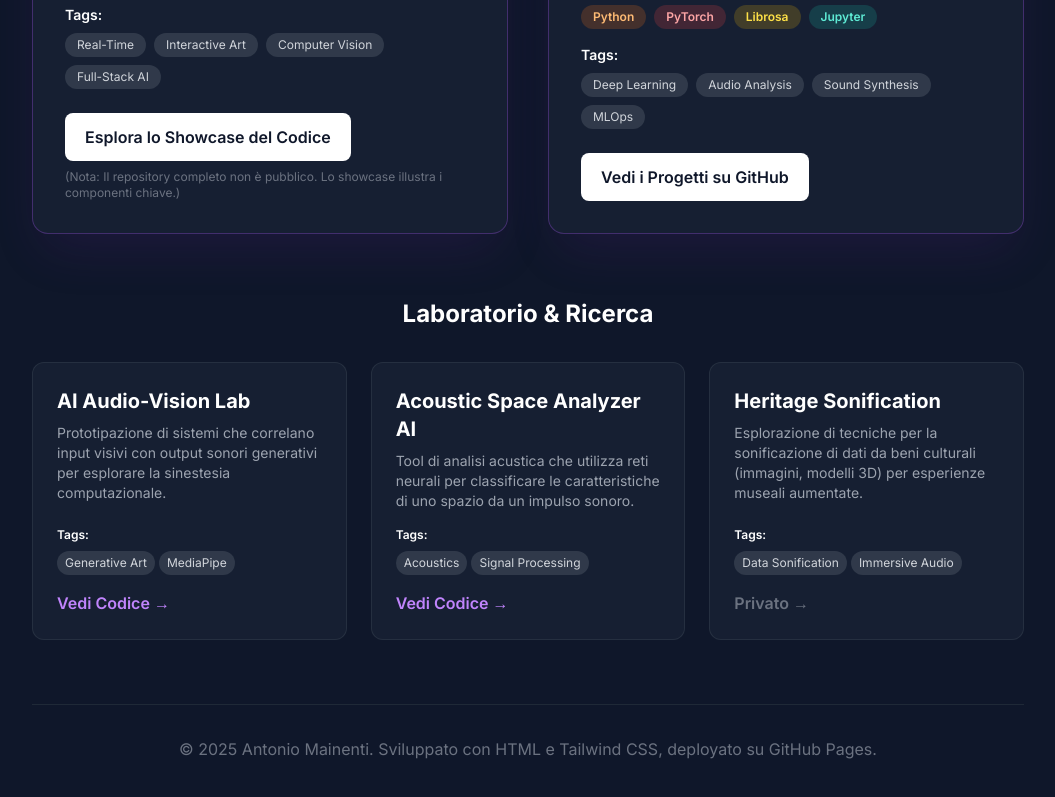
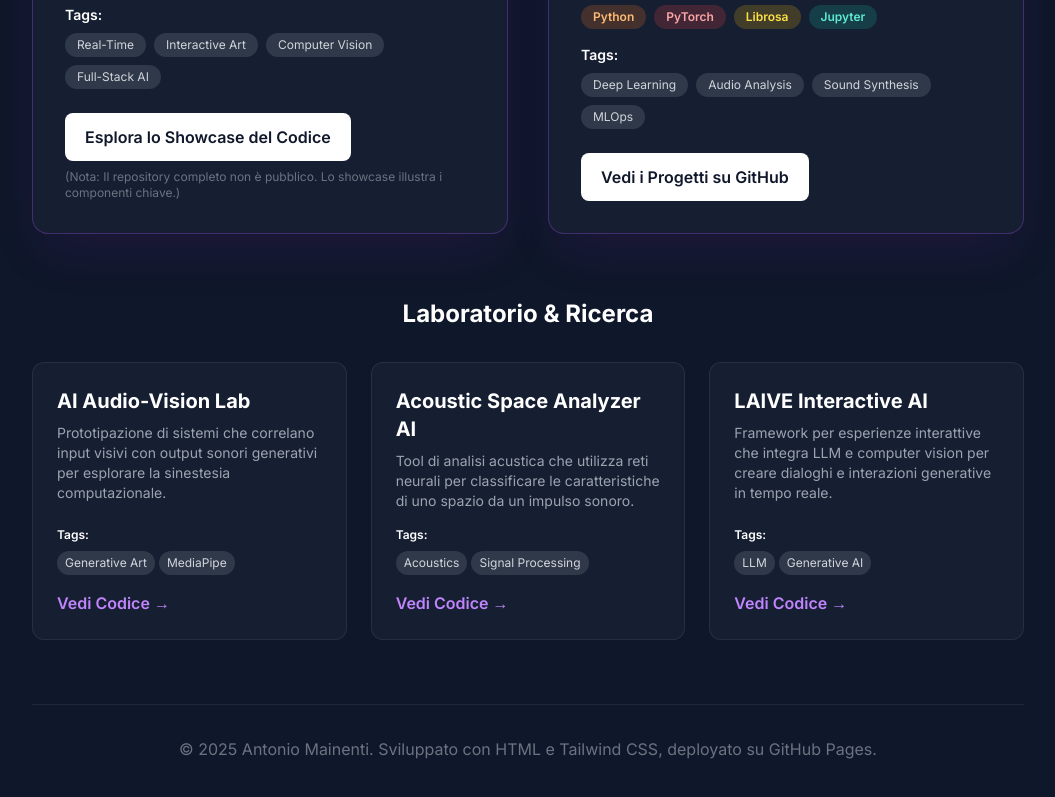
Before and after one commit to ninuxi/portfolio-ai, a plain HTML site: page it.html in a window 1280 px wide. Shown: the part 776-1573 px from the top of the page, without its empty margins (112-1167 px from the left). Drawn offline with nearby package versions, Linux system fonts and the light colour scheme.

Commit message:
Update it.html

```diff
--- a/it.html
+++ b/it.html
@@ -136,15 +136,15 @@
                 </div>
 
                 <div class="bg-slate-800/50 p-6 rounded-xl border border-gray-700/50 flex flex-col">
-                     <h4 class="font-bold text-xl text-white">Heritage Sonification</h4>
-                    <p class="text-sm text-gray-400 mt-2 flex-grow">Esplorazione di tecniche per la sonificazione di dati da beni culturali (immagini, modelli 3D) per esperienze museali aumentate.</p>
+                     <h4 class="font-bold text-xl text-white">LAIVE Interactive AI</h4>
+                    <p class="text-sm text-gray-400 mt-2 flex-grow">Framework per esperienze interattive che integra LLM e computer vision per creare dialoghi e interazioni generative in tempo reale.</p>
                      <div class="mt-auto pt-4">
                         <h5 class="font-semibold text-white text-xs mb-2">Tags:</h5>
                         <div class="flex flex-wrap gap-1 mb-4">
-                            <span class="bg-gray-600/50 text-gray-300 text-xs font-medium px-2 py-1 rounded-full">Data Sonification</span>
-                            <span class="bg-gray-600/50 text-gray-300 text-xs font-medium px-2 py-1 rounded-full">Immersive Audio</span>
+                            <span class="bg-gray-600/50 text-gray-300 text-xs font-medium px-2 py-1 rounded-full">LLM</span>
+                            <span class="bg-gray-600/50 text-gray-300 text-xs font-medium px-2 py-1 rounded-full">Generative AI</span>
                         </div>
-                        <a href="#" class="text-gray-500 font-semibold cursor-not-allowed">Privato &rarr;</a>
+                        <a href="https://github.com/ninuxi/laive-interactive-ai-experience" target="_blank" class="text-purple-400 font-semibold">Vedi Codice &rarr;</a>
                     </div>
                 </div>
 
```
